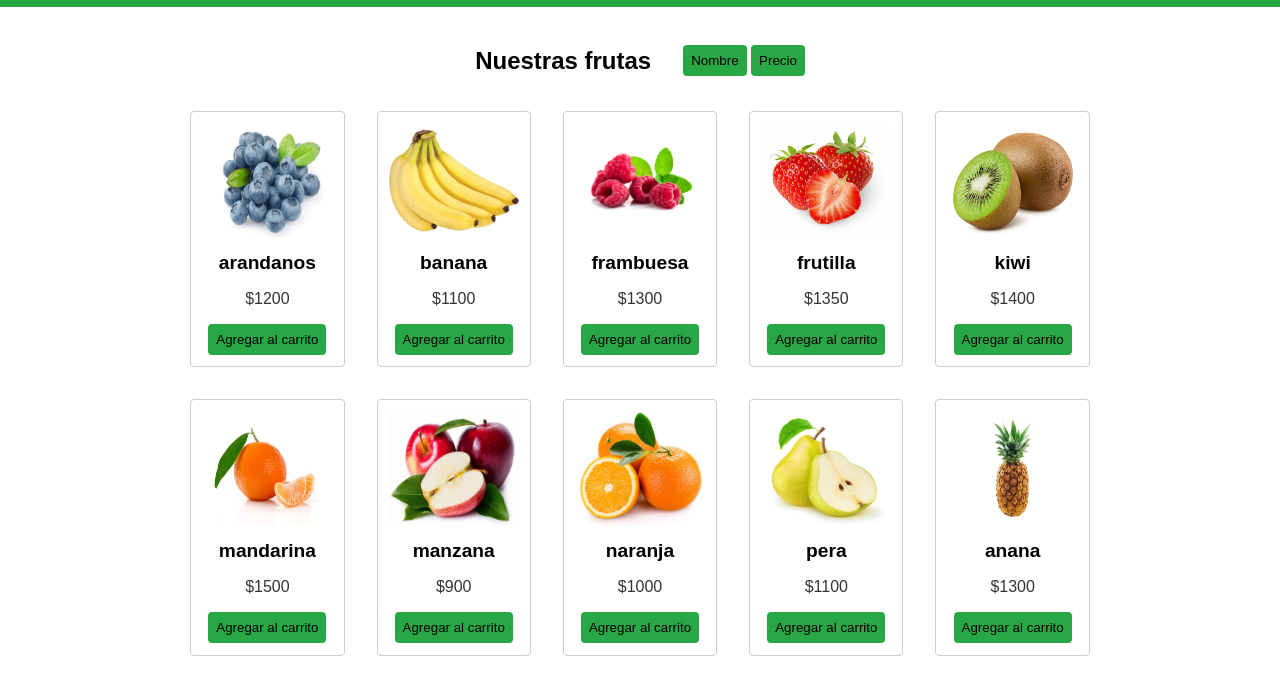
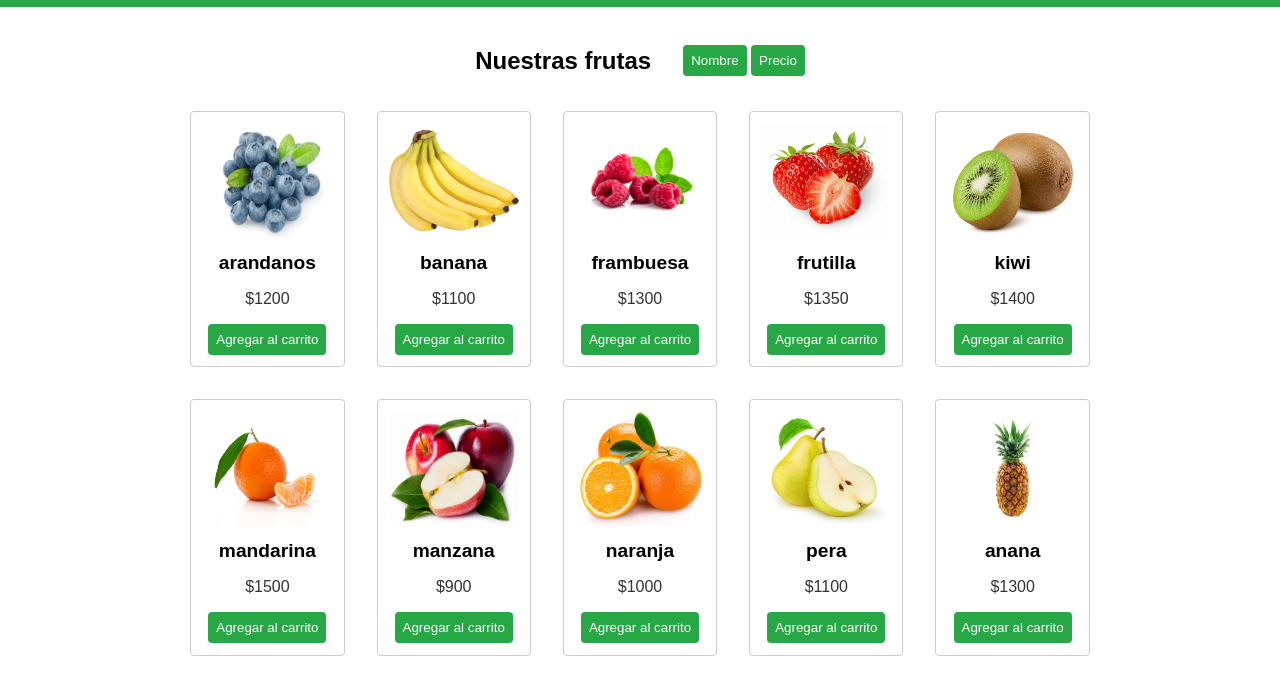
Before and after one commit to st3101/ExamenProgramacionIII, a plain HTML site: page P1-programacion-III/index.html in a window 1280 px wide. Shown: the part 44-729 px from the top of the page. Drawn offline with Linux system fonts and the light colour scheme.

Commit message:
Arreglar id de botones

```diff
--- a/P1-programacion-III/css/styles.css
+++ b/P1-programacion-III/css/styles.css
@@ -111,6 +111,7 @@ header > a {
   padding: 8px;
   border-radius: 4px;
   border: none;
+  color: white;
   background-color: rgb(40, 167, 69)
 }
 
--- a/P1-programacion-III/index.html
+++ b/P1-programacion-III/index.html
@@ -34,8 +34,8 @@
         <div class="titulo-seccion">
             <h2 id="titulo-fruta">Nuestras frutas</h2>
             <div>
-                <button class="btn-ordenar">Nombre</button>
-                <button class="btn-ordenar">Precio</button>
+                <button id="btn-nombre" class="btn-ordenar">Nombre</button>
+                <button id="btn-precio" class="btn-ordenar">Precio</button>
             </div>
         </div>
         <div id="contenedor-productos" class="contenedor-productos"></div>
--- a/P1-programacion-III/js/main.js
+++ b/P1-programacion-III/js/main.js
@@ -193,6 +193,7 @@ function ordenarPorPrecio(array, btn) {
 // Funcion que escucha el evento "Vaciar Carrito" y sobrepisa el arrayCarrito con un array vacio y luego actualiza el carrito llamando a funcion
 function eliminarTodoCarrito(btn) {
     btn.addEventListener("click", function () {
+        console.log("Carrito vaciado");
         arrayCarrito = [];
         actualizarCarrito();
     });
```
Also changed, not shown: 1 other file.
